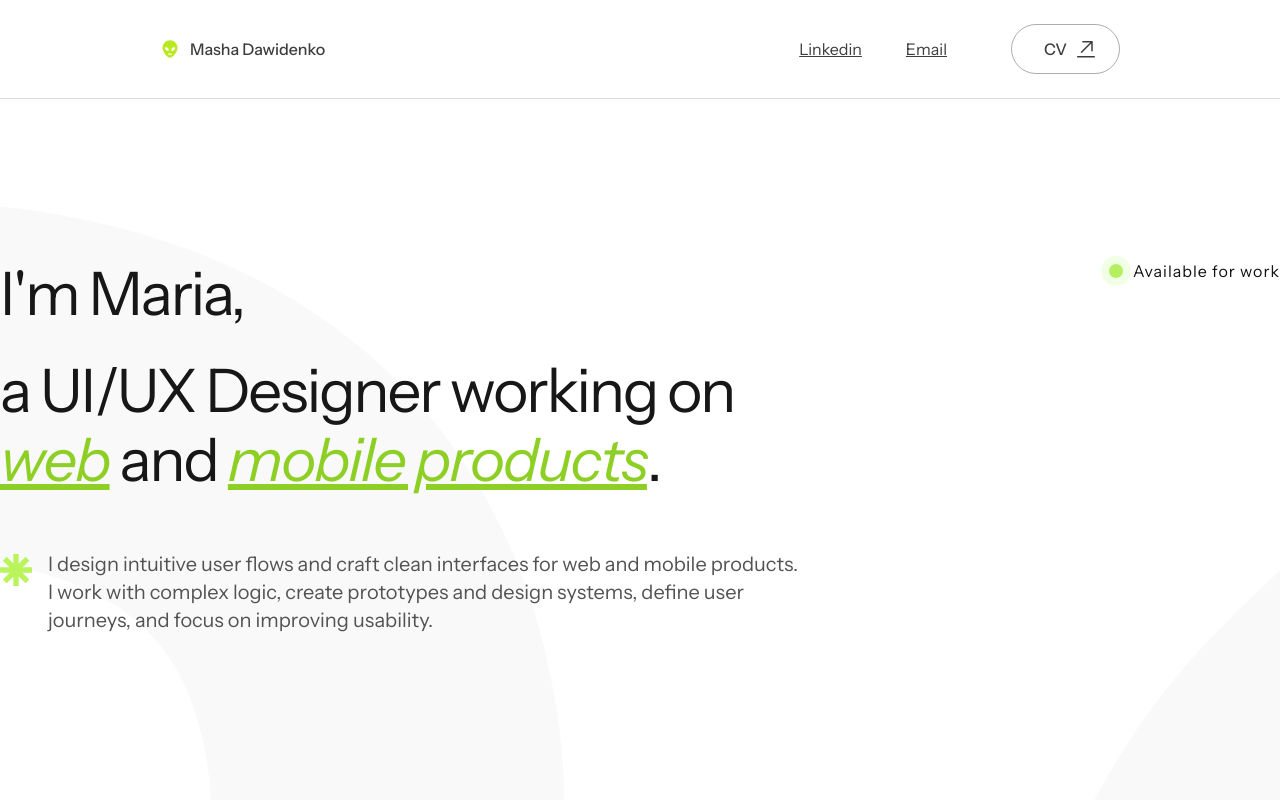
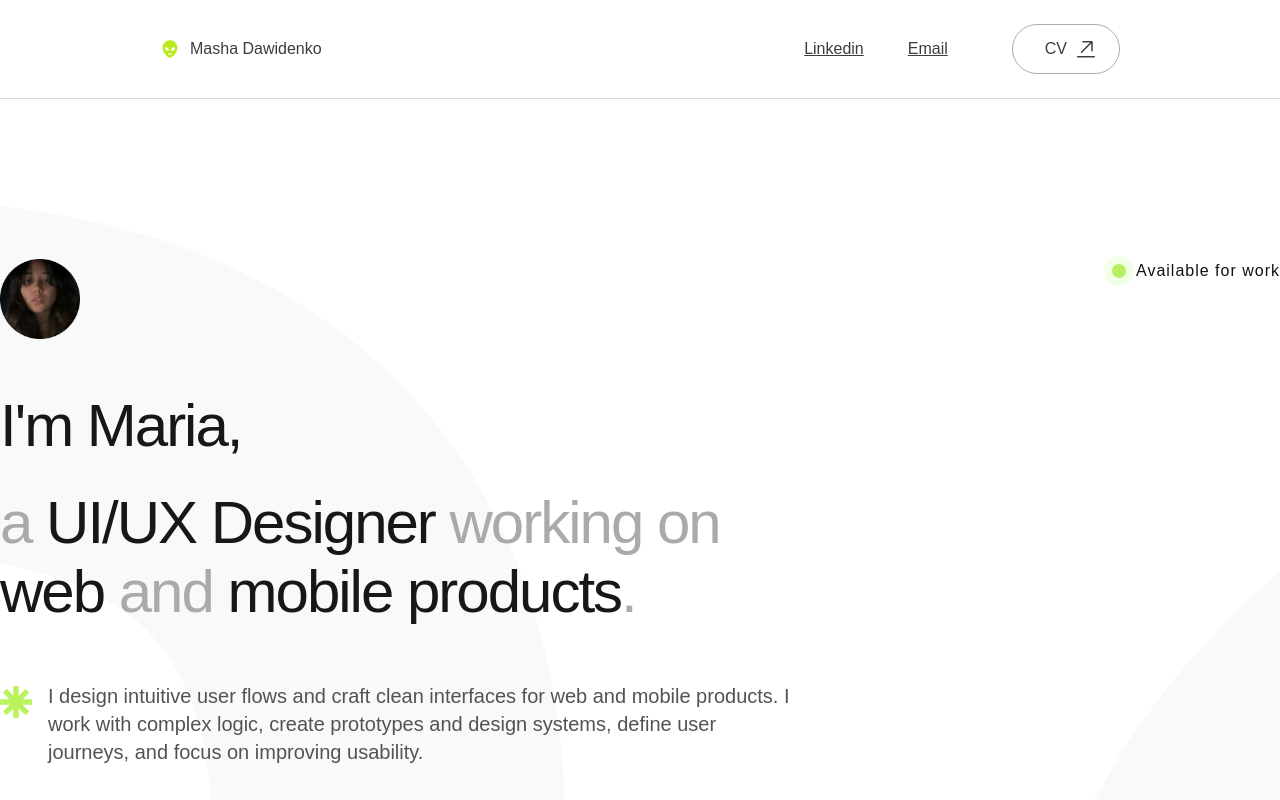
Before and after one commit to mashadawidenko/Portfolioo, a React (Vite) app: page / in a window 1280 px wide. Shown: the top 800 px of the page. Built offline with nearby package versions, Linux system fonts and the light colour scheme.

Commit message:
Save all changes before losing them

```diff
--- a/src/app/components/HeroSection.tsx
+++ b/src/app/components/HeroSection.tsx
@@ -1,5 +1,6 @@
 import svgPaths from "../../imports/svg-7wmd1n95bc";
 import { AnimatedSection } from "./AnimatedSection";
+import ellipseImg from "../../assets/djj3840dkscmv9493kwwk.png";
 
 export function HeroSection() {
   return (
@@ -8,14 +9,23 @@ export function HeroSection() {
         <div className="flex flex-col gap-10 md:gap-14 max-w-[810px]">
           <AnimatedSection>
             <div className="flex flex-col gap-4 md:gap-7">
+              <div className="mb-4 md:mb-6 shrink-0">
+                <img
+                src={ellipseImg}
+                alt="Decorative ellipse"
+                className="w-[60px] h-[60px] md:w-[80px] md:h-[80px] object-contain"
+                />
+             </div>
               <p className="font-['Instrument_Sans',sans-serif] text-[#171717] text-[36px] md:text-[50px] lg:text-[60px] leading-[1.15] tracking-[-2px]">
                 I'm Maria,
               </p>
-              <p className="font-['Instrument_Sans',sans-serif] text-[#171717] text-[36px] md:text-[50px] lg:text-[60px] leading-[1.15] tracking-[-2px]">
-                a UI/UX Designer working on{" "}
-                <span className="italic text-[#8ecf25] underline">web</span>{" "}
+              <p className="font-['Instrument_Sans',sans-serif] text-[#AAAAAA] text-[36px] md:text-[50px] lg:text-[60px] leading-[1.15] tracking-[-2px]">
+                a{" "}
+                <span className="text-[#171717]">UI/UX Designer</span>{" "}
+                working on{" "}
+                <span className="text-[#171717]">web</span>{" "}
                 and{" "}
-                <span className="italic text-[#8ecf25] underline">mobile products</span>.
+                <span className="text-[#171717]">mobile products</span>.
               </p>
             </div>
           </AnimatedSection>
--- a/src/app/components/WorkExperience.tsx
+++ b/src/app/components/WorkExperience.tsx
@@ -42,6 +42,21 @@ const experiences: ExperienceItem[] = [
     location: "Russia, Moscow",
     title: "JTI - Japan Tobacco International (Contract)",
     role: "Role: UI UX Designer",
+    projectInfo: [
+      { label: "Project", value: "Fintech app for invoicing and service management (USA, Canada, Australia)" },
+      { label: "Target audience", value: "Freelancers, small business, and self-employed" },
+      { label: "Tools", value: "Figma, Miro" },
+    ],
+    details: [
+      "Designed 60+ iOS app screens with comprehensive logic and UX for all key functions: creating and editing invoices, estimates, adding services, invoice templates, client database, services catalog, account settings, PDF export;",
+      "Handled the entire project independently, including UX, UI, prototyping, design system, and UX copy;",
+      "Conducted competitive analysis and SWOT, including studying features of foreign apps, identifying insights, forming JTBD; defined product strategy: target semi-automation segment for busy freelancers and small businesses, ensure smooth onboarding without pressure;",
+      "Optimized user flow for invoice creation: implemented templates to reduce steps, speed up the process, and lower cognitive load for users;",
+      "Developed all UX copy independently, including formulations for complex and repetitive scenarios, coordinated directly with the developer;",
+      "Closely collaborated with client-developer: discussed and documented solutions, ensuring correct implementation of all UX/UI patterns;",
+      "Created unified style and layouts ensuring interface consistency, ease of working with client database and services catalog;",
+      "Participated in all project stages: from competitor analysis and feature planning to handing off prototypes for MVP development.",
+    ],
   },
 ];
 
@@ -100,7 +115,7 @@ function AccordionItem({ item }: { item: ExperienceItem }) {
               <ul className="flex flex-col gap-1">
                 {item.details.map((detail, i) => (
                   <li key={i} className="font-['Instrument_Sans',sans-serif] text-[#464646] text-[16px] leading-[24px]">
-                    \u2022 {detail}
+                    • {detail}
                   </li>
                 ))}
               </ul>
--- a/src/styles/fonts.css
+++ b/src/styles/fonts.css
@@ -1 +1 @@
-@import url('https://fonts.googleapis.com/css2?family=Instrument+Sans:ital,wght@0,400;0,500;0,600;0,700;1,400;1,500&display=swap');
+@import "https://fonts.googleapis.com/css2?family=DM+Sans:ital,opsz,wght@0,9..40,100..1000;1,9..40,100..1000&display=swap";
```
Also changed, not shown: 1 other file (tests, documents, lock files or other folders).
